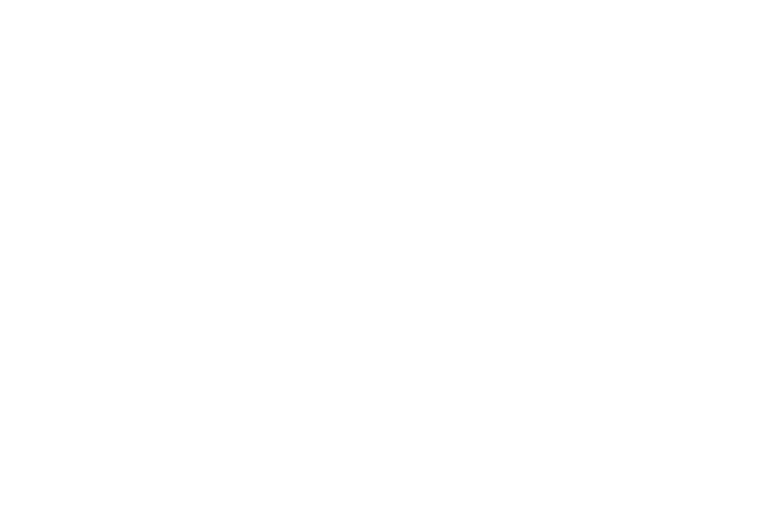
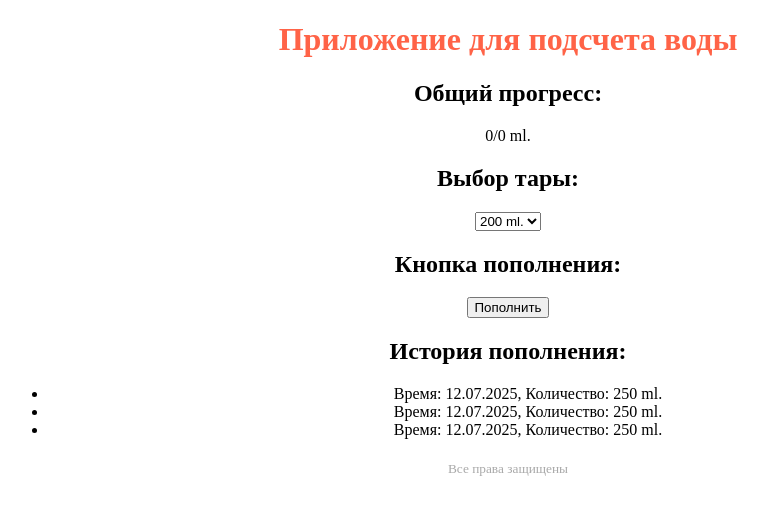
Before and after one commit to greenworker548/appWater, a plain HTML site: page index.html in a window 1280 px wide. Shown: the whole page, without its empty margins (132-900 px from the left). Drawn offline with Linux system fonts and the light colour scheme; no server answers.

Commit message:
add start pack

```diff
--- a/css/style.css
+++ b/css/style.css
@@ -1,3 +1,24 @@
-h1 {
-    color: teal;
+.grid-test {
+    display: grid;
+    grid-template-columns: 1fr 1fr 1fr;
+    grid-template-rows: 100px 100px;
+    gap: 20px;
+
+    background-color: bisque;
+
+    border: 1px solid #111;
 }
+
+.grid-test div {
+    /* width: 200px;
+    height: 200px; */
+    display: flex;
+    justify-content: center;
+    align-items: center;
+
+    color: cadetblue;
+
+    background-color: tomato;
+
+    border: 1px solid #111;
+}
--- a/index.html
+++ b/index.html
@@ -5,18 +5,58 @@
     <meta name="viewport" content="width=device-width, initial-scale=1.0">
     <title>App Wather</title>
 
-    <link rel="stylesheet" href="./css/reset.css">
     <link rel="stylesheet" href="./css/style.css">
+
+    <style>
+        body {
+            max-width: 1000px;
+            margin: 0 auto;
+
+            text-align: center;
+        }
+
+        header h1 {
+            color: tomato;
+        }
+
+        .footer p sub {
+            color: darkgray;
+        }
+    </style>
 </head>
 <body>
-    <header>
-
+    <header class="header">
+        <h1>Приложение для подсчета воды</h1>
     </header>
-    <main>
-
+    <main class="main">
+        <section>
+            <h2>Общий прогресс:</h2>
+            <p><span class="current-value">0</span>/<span class="day-value">2000</span> ml.</p>
+        </section>
+        <section>
+            <h2>Выбор тары:</h2>
+            <select>
+                <option value="150">150 ml.</option>
+                <option value="200" selected>200 ml.</option>
+                <option value="250">250 ml.</option>
+                <option value="300">300 ml.</option>
+            </select>
+        </section>
+        <section>
+            <h2>Кнопка пополнения:</h2>
+            <button type="button" class="increment-value">Пополнить</button>
+        </section>
+        <section>
+            <h2>История пополнения:</h2>
+            <ul>
+                <li>Время: 12.07.2025, Количество: 250 ml.</li>
+                <li>Время: 12.07.2025, Количество: 250 ml.</li>
+                <li>Время: 12.07.2025, Количество: 250 ml.</li>
+            </ul>
+        </section>
     </main>
-    <footer>
-
+    <footer class="footer">
+        <p><sub>Все права защищены</sub></p>
     </footer>
 
     <script src="./index.js"></script>
--- a/index.js
+++ b/index.js
@@ -1 +1,24 @@
-console.log("Hi")
+// fetch("http://localhost:3000/posts/1", {
+//     method: "PUT",
+//     body: JSON.stringify({ "id": 1, "title": "Hello NewWor", "author": "typicode2" })
+// })
+
+fetch("http://localhost:3000/water")
+    .then((response) => response.json())
+    .then((data) => console.log(data))
+
+const data = {
+    currentValue: 0,
+    dayValue: 0
+}
+
+const currentValueNode = document.querySelector(".current-value")
+const dayValueNode = document.querySelector(".day-value")
+const buttonAddValueNode = document.querySelector(".increment-value")
+
+function render(data) {
+    currentValueNode.textContent = data.currentValue
+    dayValueNode.textContent = data.dayValue
+}
+
+document.addEventListener("DOMContentLoaded", render(data))
```
